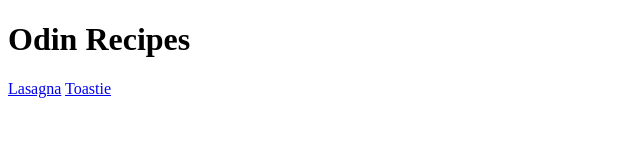
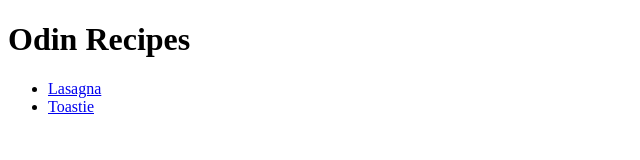
Before and after one commit to ayrilyth/odin-recipes, a plain HTML site: page index.html in a window 1280 px wide. Shown: the whole page, without its empty margins (0-640 px from the left). Drawn offline with Linux system fonts and the light colour scheme.

Commit message:
links changed to unordered list

```diff
--- a/index.html
+++ b/index.html
@@ -6,7 +6,9 @@
     </head>
     <body>
         <h1>Odin Recipes</h1>
-        <a href="recipes/lasagna.html">Lasagna</a>
-        <a href="recipes/toastie.html">Toastie</a>
+        <ul>
+        <li><a href="recipes/lasagna.html">Lasagna</a></li>
+        <li><a href="recipes/toastie.html">Toastie</a></li>
+        </ul>
     </body>
 </html>
```
